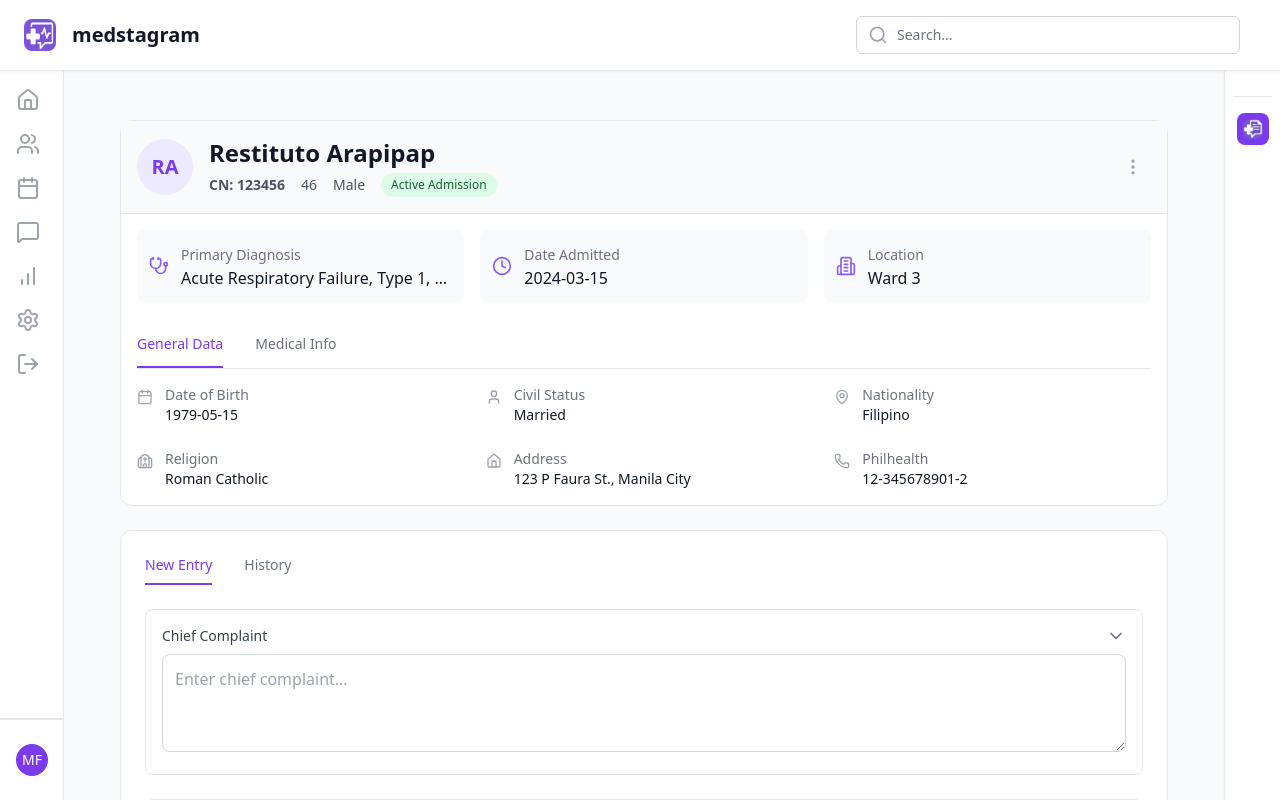
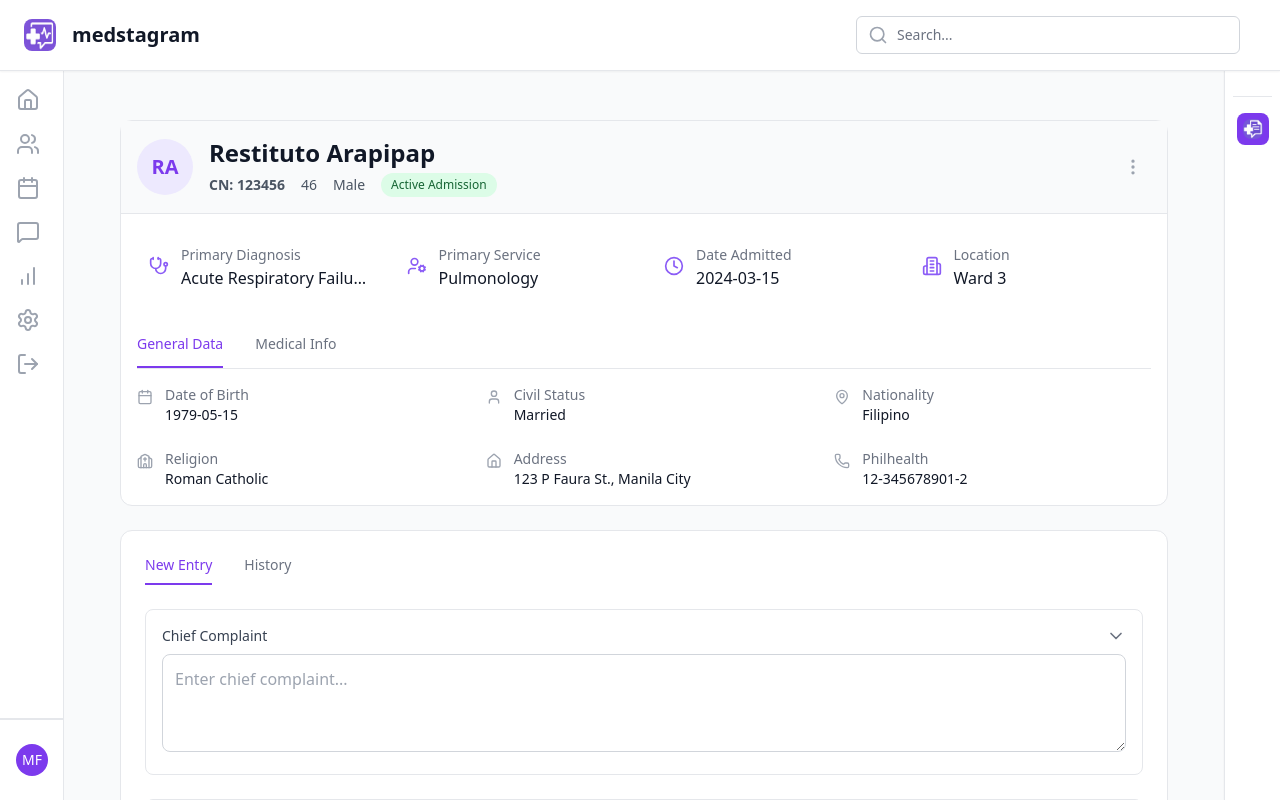
Before and after one commit to mfranco1/medstagram, a React (Vite) app in the folder frontend/: page /soap/1 in a window 1280 px wide. Shown: the top 800 px of the page. Built offline with nearby package versions, Linux system fonts and the light colour scheme.

Commit message:
feat: added primary service to patients

```diff
--- a/frontend/src/components/patient/NewPatientModal.tsx
+++ b/frontend/src/components/patient/NewPatientModal.tsx
@@ -3,7 +3,7 @@ import { mockPatients, type Patient } from '../../pages/PatientsPage'
 import { FormField } from '../ui/FormField'
 import { FormSection } from '../ui/FormSection'
 import { usePatientForm } from '../../hooks/usePatientForm'
-import { GENDERS, CIVIL_STATUSES, PATIENT_STATUSES } from '../../constants/patient'
+import { GENDERS, CIVIL_STATUSES, PATIENT_STATUSES, PRIMARY_SERVICES } from '../../constants/patient'
 import { formatAge, calculateAge } from '../../utils/patient'
 import { DatePicker } from '../ui/date-picker/DatePicker'
 import { useState } from 'react'
@@ -241,6 +241,14 @@ export function NewPatientModal({ isOpen, onClose, onSave }: NewPatientModalProp
                       disabled={isLoading}
                     />
                     <FormField
+                      label="Primary Service"
+                      value={formData.primaryService}
+                      onChange={(value) => handleChange('primaryService', value)}
+                      required
+                      options={PRIMARY_SERVICES.map(service => ({ value: service, label: service }))}
+                      disabled={isLoading}
+                    />
+                    <FormField
                       label="Status"
                       value={formData.status}
                       onChange={(value) => handleChange('status', value)}
--- a/frontend/src/components/patient/PatientInfoCard.tsx
+++ b/frontend/src/components/patient/PatientInfoCard.tsx
@@ -1,4 +1,4 @@
-import { Calendar, User, MapPin, Church, Home, Phone, Heart, FileText, MoreVertical, Trash2, Edit2, AlertCircle, Stethoscope, Clock, Building2 } from 'lucide-react'
+import { Calendar, User, MapPin, Church, Home, Phone, Heart, FileText, MoreVertical, Trash2, Edit2, AlertCircle, Stethoscope, Clock, Building2, UserCog } from 'lucide-react'
 import { useState } from 'react'
 import { useNavigate } from 'react-router-dom'
 import type { Patient } from '../../pages/PatientsPage'
@@ -119,22 +119,34 @@ export function PatientInfoCard({ activeTab, setActiveTab, patient, onDelete, on
 
       {/* Medical Status Section */}
       <div className="p-4 border-gray-200">
-        <div className="grid grid-cols-3 gap-4">
-          <div className="flex items-center space-x-3 p-3 bg-gray-50 rounded-lg">
+        <div className="grid grid-cols-4 gap-4">
+          <div className="flex items-center space-x-3 p-3 rounded-lg">
             <Stethoscope className="w-5 h-5 text-violet-500 flex-shrink-0" />
             <div className="min-w-0">
               <span className="text-sm text-gray-500">Primary Diagnosis</span>
-              <p className="font-medium text-gray-900 truncate">{patient.diagnosis || 'Not specified'}</p>
+              <p
+                className="font-medium text-gray-900 truncate"
+                title={patient.diagnosis || 'Not specified'}
+              >
+                {patient.diagnosis || 'Not specified'}
+              </p>
             </div>
           </div>
-          <div className="flex items-center space-x-3 p-3 bg-gray-50 rounded-lg">
+          <div className="flex items-center space-x-3 p-3 rounded-lg">
+            <UserCog className="w-5 h-5 text-violet-500 flex-shrink-0" />
+            <div className="min-w-0">
+              <span className="text-sm text-gray-500">Primary Service</span>
+              <p className="font-medium text-gray-900">{patient.primaryService || 'None'}</p>
+            </div>
+          </div>
+          <div className="flex items-center space-x-3 p-3 rounded-lg">
             <Clock className="w-5 h-5 text-violet-500 flex-shrink-0" />
             <div className="min-w-0">
               <span className="text-sm text-gray-500">Date Admitted</span>
               <p className="font-medium text-gray-900">{patient.dateAdmitted}</p>
             </div>
           </div>
-          <div className="flex items-center space-x-3 p-3 bg-gray-50 rounded-lg">
+          <div className="flex items-center space-x-3 p-3 rounded-lg">
             <Building2 className="w-5 h-5 text-violet-500 flex-shrink-0" />
             <div className="min-w-0">
               <span className="text-sm text-gray-500">Location</span>
--- a/frontend/src/constants/patient.ts
+++ b/frontend/src/constants/patient.ts
@@ -1,12 +1,26 @@
 export const PATIENT_STATUSES = ['Active Admission', 'Discharged', 'Transferred', 'Deceased'] as const
 export const GENDERS = ['Male', 'Female', 'Other'] as const
 export const CIVIL_STATUSES = ['Single', 'Married', 'Widowed', 'Separated'] as const
+export const PRIMARY_SERVICES = [
+  'Internal Medicine',
+  'Surgery',
+  'Pediatrics',
+  'Obstetrics and Gynecology',
+  'Orthopedics',
+  'Neurology',
+  'Cardiology',
+  'Pulmonology',
+  'Gastroenterology',
+  'Nephrology',
+  'Oncology',
+  'Urology'
+] as const
 
 export const STATUS_COLORS = {
   'Active Admission': 'bg-green-100 text-green-800',
   'Discharged': 'bg-gray-100 text-gray-800',
   'Transferred': 'bg-blue-100 text-blue-800',
-  'Deceased': 'bg-gray-900 text-white'
+  'Deceased': 'bg-red-100 text-red-800'
 } as const
 
 export const DEFAULT_PATIENT = {
@@ -23,5 +37,6 @@ export const DEFAULT_PATIENT = {
   nationality: 'Filipino',
   religion: '',
   address: '',
-  philhealth: ''
+  philhealth: '',
+  primaryService: 'Internal Medicine'
 } as const
--- a/frontend/src/pages/PatientsPage.tsx
+++ b/frontend/src/pages/PatientsPage.tsx
@@ -5,7 +5,7 @@ import { useNavigate } from 'react-router-dom'
 import { NewPatientModal } from '../components/patient/NewPatientModal'
 import { Toast, type ToastType } from '../components/ui/Toast'
 import { Select } from '../components/ui/Select'
-import { STATUS_COLORS, PATIENT_STATUSES } from '../constants/patient'
+import { STATUS_COLORS, PATIENT_STATUSES, PRIMARY_SERVICES } from '../constants/patient'
 import { calculateAge, formatAge } from '../utils/patient'
 
 export interface Patient {
@@ -24,6 +24,7 @@ export interface Patient {
   religion: string
   address: string
   philhealth: string
+  primaryService: typeof PRIMARY_SERVICES[number]
 }
 
 // Mock data - will be replaced with API calls later
@@ -43,7 +44,8 @@ export const mockPatients: Patient[] = [
     nationality: 'Filipino',
     religion: 'Roman Catholic',
     address: '123 P Faura St., Manila City',
-    philhealth: '12-345678901-2'
+    philhealth: '12-345678901-2',
+    primaryService: 'Pulmonology'
   },
   {
     id: 2,
@@ -60,7 +62,8 @@ export const mockPatients: Patient[] = [
     nationality: 'Filipino',
     religion: 'Protestant',
     address: '456 Taft Ave., Manila City',
-    philhealth: '12-345678901-3'
+    philhealth: '12-345678901-3',
+    primaryService: 'Pulmonology'
   },
   {
     id: 3,
@@ -77,7 +80,8 @@ export const mockPatients: Patient[] = [
     nationality: 'Filipino',
     religion: 'Roman Catholic',
     address: '789 Roxas Blvd., Manila City',
-    philhealth: '12-345678901-4'
+    philhealth: '12-345678901-4',
+    primaryService: 'Internal Medicine'
   },
   {
     id: 4,
@@ -94,7 +98,8 @@ export const mockPatients: Patient[] = [
     nationality: 'Filipino',
     religion: 'Roman Catholic',
     address: '321 Rizal Ave., Manila City',
-    philhealth: '12-345678901-5'
+    philhealth: '12-345678901-5',
+    primaryService: 'Internal Medicine'
   },
   {
     id: 5,
@@ -111,7 +116,8 @@ export const mockPatients: Patient[] = [
     nationality: 'Filipino',
     religion: 'Roman Catholic',
     address: '654 España Blvd., Manila City',
-    philhealth: '12-345678901-6'
+    philhealth: '12-345678901-6',
+    primaryService: 'Cardiology'
   },
   {
     id: 6,
@@ -128,7 +134,8 @@ export const mockPatients: Patient[] = [
     nationality: 'Filipino',
     religion: 'Buddhist',
     address: '987 Quezon Ave., Manila City',
-    philhealth: '12-345678901-7'
+    philhealth: '12-345678901-7',
+    primaryService: 'Gastroenterology'
   },
   {
     id: 7,
@@ -145,7 +152,8 @@ export const mockPatients: Patient[] = [
     nationality: 'Filipino',
     religion: 'Roman Catholic',
     address: '147 Quirino Ave., Manila City',
-    philhealth: '12-345678901-8'
+    philhealth: '12-345678901-8',
+    primaryService: 'Cardiology'
   },
   {
     id: 8,
@@ -162,7 +170,8 @@ export const mockPatients: Patient[] = [
     nationality: 'Filipino',
     religion: 'Roman Catholic',
     address: '258 Sampaloc St., Manila City',
-    philhealth: '12-345678901-9'
+    philhealth: '12-345678901-9',
+    primaryService: 'Surgery'
   },
   {
     id: 9,
@@ -179,7 +188,8 @@ export const mockPatients: Patient[] = [
     nationality: 'Filipino',
     religion: 'Protestant',
     address: '369 Malate St., Manila City',
-    philhealth: '12-345678901-0'
+    philhealth: '12-345678901-0',
+    primaryService: 'Nephrology'
   },
   {
     id: 10,
@@ -196,7 +206,8 @@ export const mockPatients: Patient[] = [
     nationality: 'Filipino',
     religion: 'Hindu',
     address: '741 Ermita St., Manila City',
-    philhealth: '12-345678901-1'
+    philhealth: '12-345678901-1',
+    primaryService: 'Surgery'
   },
   {
     id: 11,
@@ -213,7 +224,8 @@ export const mockPatients: Patient[] = [
     nationality: 'Filipino',
     religion: 'Roman Catholic',
     address: '852 Paco St., Manila City',
-    philhealth: '12-345678901-2'
+    philhealth: '12-345678901-2',
+    primaryService: 'Cardiology'
   },
   {
     id: 12,
@@ -230,7 +242,8 @@ export const mockPatients: Patient[] = [
     nationality: 'Filipino',
     religion: 'Roman Catholic',
     address: '963 Pandacan St., Manila City',
-    philhealth: '12-345678901-3'
+    philhealth: '12-345678901-3',
+    primaryService: 'Urology'
   },
   {
     id: 13,
@@ -247,7 +260,8 @@ export const mockPatients: Patient[] = [
     nationality: 'Filipino',
     religion: 'Roman Catholic',
     address: '159 Santa Ana St., Manila City',
-    philhealth: '12-345678901-4'
+    philhealth: '12-345678901-4',
+    primaryService: 'Pulmonology'
   },
   {
     id: 14,
@@ -264,7 +278,8 @@ export const mockPatients: Patient[] = [
     nationality: 'Filipino',
     religion: 'Protestant',
     address: '357 San Andres St., Manila City',
-    philhealth: '12-345678901-5'
+    philhealth: '12-345678901-5',
+    primaryService: 'Oncology'
   },
   {
     id: 15,
@@ -281,7 +296,8 @@ export const mockPatients: Patient[] = [
     nationality: 'Filipino',
     religion: 'Buddhist',
     address: '486 San Miguel St., Manila City',
-    philhealth: '12-345678901-6'
+    philhealth: '12-345678901-6',
+    primaryService: 'Gastroenterology'
   }
 ]
 
```
